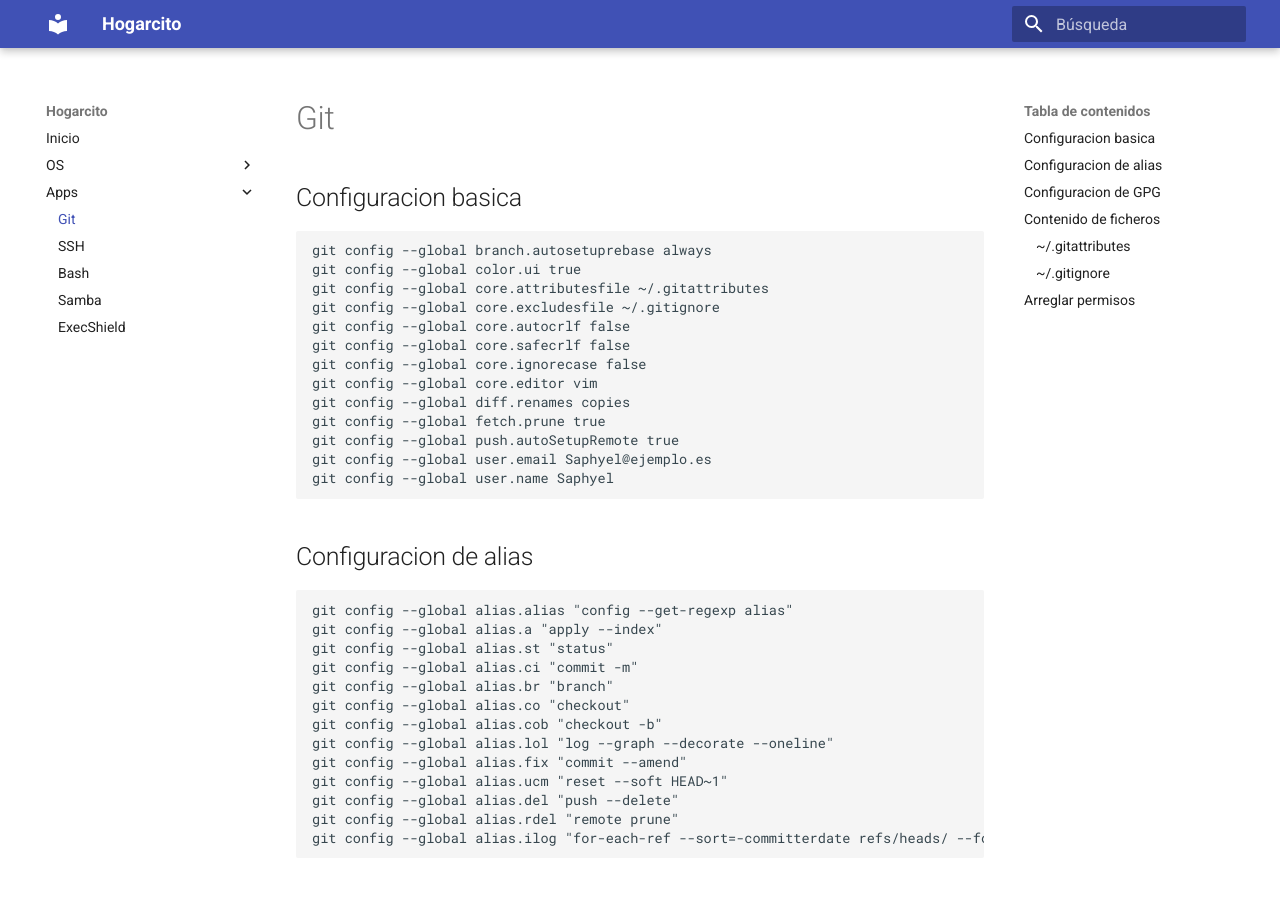
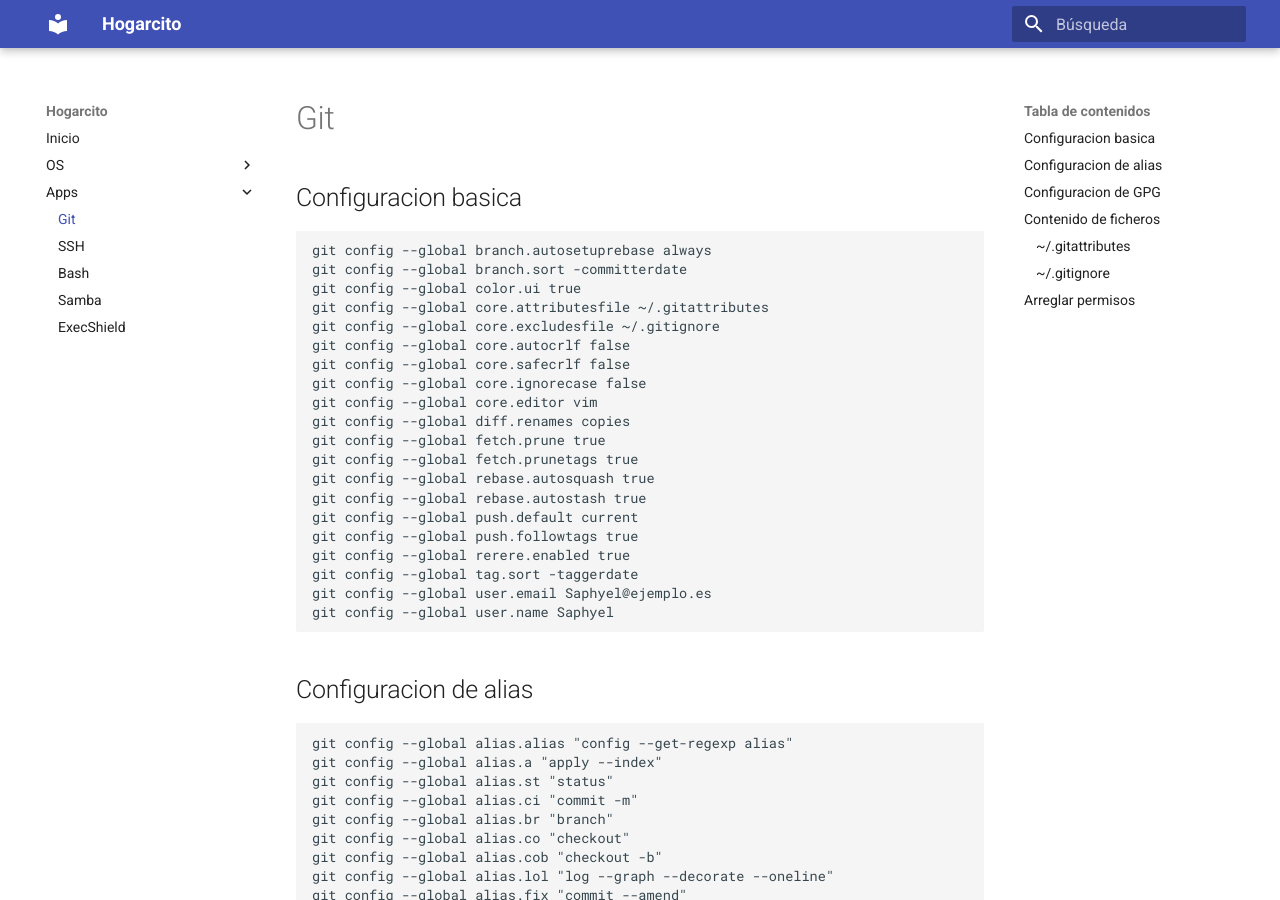
Before and after one commit to Saphyel/hogarcito, an MkDocs documentation site: the page built from docs/app/git.md, in a window 1280 px wide and 900 px high. Built offline with MkDocs 1.6.1 and Material for MkDocs 9.7.7, drawn with Linux system fonts in a browser that asks for light colours.

Commit message:
Update git.md

````diff
--- a/docs/app/git.md
+++ b/docs/app/git.md
@@ -4,6 +4,7 @@
 
 ```
 git config --global branch.autosetuprebase always
+git config --global branch.sort -committerdate
 git config --global color.ui true
 git config --global core.attributesfile ~/.gitattributes
 git config --global core.excludesfile ~/.gitignore
@@ -13,7 +14,13 @@ git config --global core.ignorecase false
 git config --global core.editor vim
 git config --global diff.renames copies
 git config --global fetch.prune true
-git config --global push.autoSetupRemote true
+git config --global fetch.prunetags true
+git config --global rebase.autosquash true
+git config --global rebase.autostash true
+git config --global push.default current
+git config --global push.followtags true
+git config --global rerere.enabled true
+git config --global tag.sort -taggerdate
 git config --global user.email Saphyel@ejemplo.es
 git config --global user.name Saphyel
 ```
````
